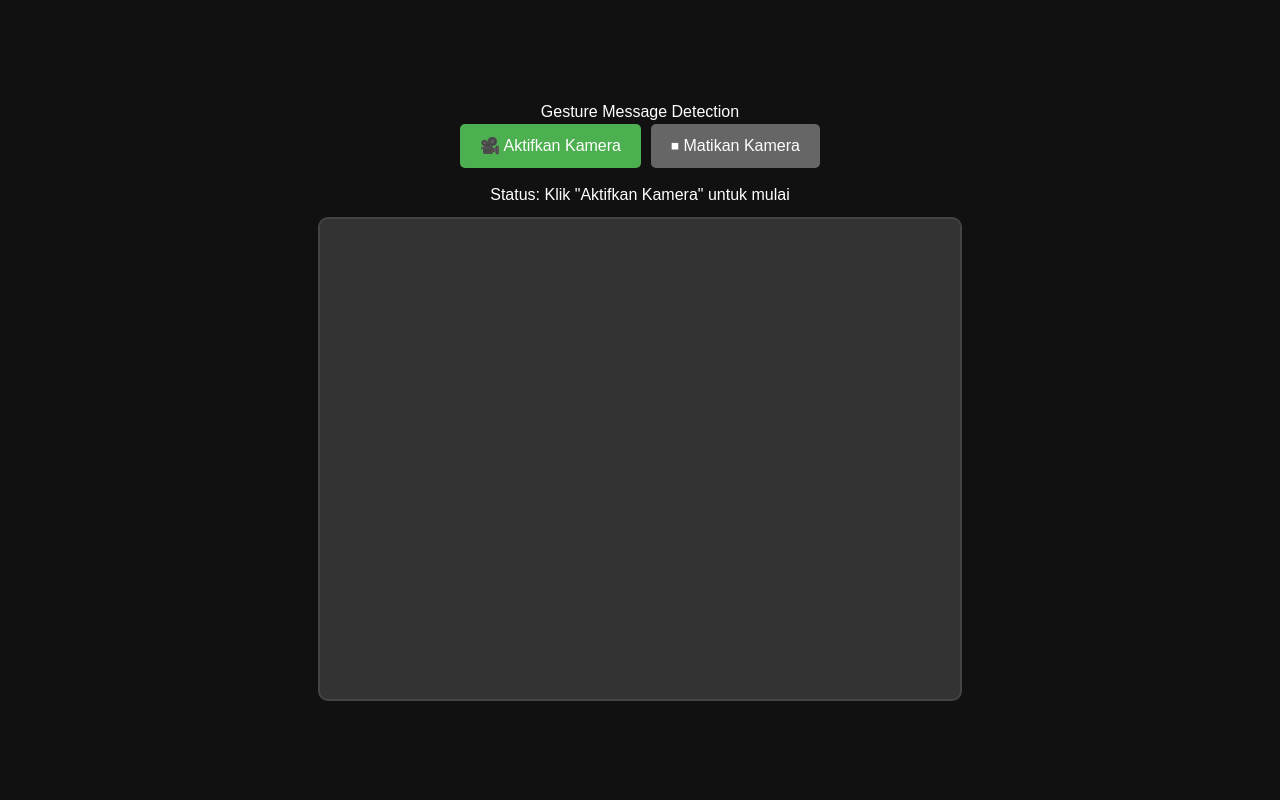
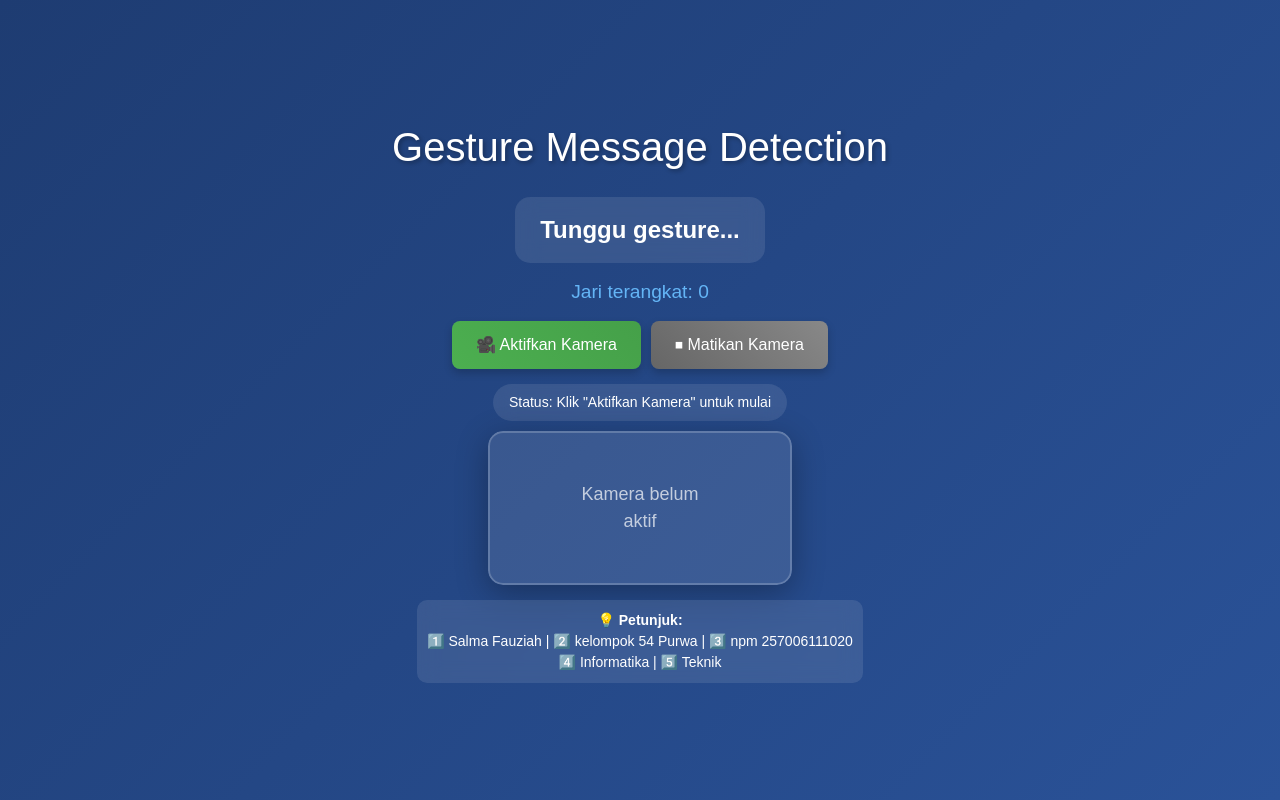
Before and after one commit to mr-koder-cyber/gesture-hand, a Next.js app: page / in a window 1280 px wide. Built offline with nearby package versions, Linux system fonts and the light colour scheme.

Commit message:
fixing again

```diff
--- a/app/page.tsx
+++ b/app/page.tsx
@@ -1,6 +1,11 @@
 'use client';
 
 import React, { useEffect, useRef, useState, useCallback } from 'react';
+import {
+  FilesetResolver,
+  HandLandmarker,
+  HandLandmarkerResult,
+} from '@mediapipe/tasks-vision';
 
 interface VideoElement extends HTMLVideoElement {
   srcObject: MediaStream | null;
@@ -9,6 +14,7 @@ interface VideoElement extends HTMLVideoElement {
 export default function GestureApp() {
   const videoRef = useRef<VideoElement | null>(null);
   const canvasRef = useRef<HTMLCanvasElement | null>(null);
+  const landmarkerRef = useRef<HandLandmarker | null>(null);
   const cameraActiveRef = useRef(false);
 
   const [message, setMessage] = useState('Tunggu gesture...');
@@ -16,11 +22,12 @@ export default function GestureApp() {
     'Klik "Aktifkan Kamera" untuk mulai'
   );
   const [error, setError] = useState('');
+  const [fingerCount, setFingerCount] = useState(0);
 
   const messages = [
     'Salma Fauziah',
-    'Kelompok 54 Purwa',
-    'NPM 257006111020',
+    'kelompok 54 Purwa',
+    'npm 257006111020',
     'Informatika',
     'Teknik',
   ];
@@ -34,80 +41,151 @@ export default function GestureApp() {
     }
     cameraActiveRef.current = false;
     setCameraStatus('Kamera dimatikan');
+    setMessage('Tunggu gesture...');
+    setFingerCount(0);
   }, []);
 
-  // Simulasi deteksi MediaPipe yang sederhana
-  const detectHands = useCallback(async () => {
+  const startLandmarker = useCallback(async () => {
+    const vision = await FilesetResolver.forVisionTasks(
+      'https://cdn.jsdelivr.net/npm/@mediapipe/tasks-vision@latest/wasm'
+    );
+
+    landmarkerRef.current = await HandLandmarker.createFromOptions(vision, {
+      baseOptions: {
+        modelAssetPath:
+          'https://storage.googleapis.com/mediapipe-models/hand_landmarker/hand_landmarker/float16/1/hand_landmarker.task',
+      },
+      numHands: 1,
+      runningMode: 'VIDEO',
+    });
+  }, []);
+
+  const isFingerUp = useCallback(
+    (landmarks: any[], tipIndex: number, pipIndex: number, isThumb = false) => {
+      if (isThumb) {
+        return landmarks[tipIndex].x > landmarks[pipIndex].x;
+      } else {
+        return landmarks[tipIndex].y < landmarks[pipIndex].y;
+      }
+    },
+    []
+  );
+
+  const countFingers = useCallback(
+    (landmarks: any[]) => {
+      let count = 0;
+
+      if (isFingerUp(landmarks, 4, 3, true)) count++;
+      if (isFingerUp(landmarks, 8, 6)) count++;
+      if (isFingerUp(landmarks, 12, 10)) count++;
+      if (isFingerUp(landmarks, 16, 14)) count++;
+      if (isFingerUp(landmarks, 20, 18)) count++;
+
+      return count;
+    },
+    [isFingerUp]
+  );
+
+  const onResults = useCallback(
+    (result: HandLandmarkerResult) => {
       const canvas = canvasRef.current;
       const video = videoRef.current;
-    if (!canvas || !video || !cameraActiveRef.current) return;
-
+      if (!canvas || !video) return;
       const ctx = canvas.getContext('2d');
       if (!ctx) return;
 
       canvas.width = video.videoWidth;
       canvas.height = video.videoHeight;
 
-    // Mirror video
       ctx.save();
       ctx.scale(-1, 1);
       ctx.drawImage(video, -canvas.width, 0, canvas.width, canvas.height);
       ctx.restore();
 
-    // Overlay untuk pesan
-    ctx.fillStyle = 'rgba(0, 0, 0, 0.6)';
-    ctx.fillRect(0, canvas.height - 80, canvas.width, 80);
+      if (result.landmarks && result.landmarks.length > 0) {
+        const lm = result.landmarks[0];
+        const count = countFingers(lm);
+        setFingerCount(count);
 
-    ctx.fillStyle = '#ffffff';
-    ctx.font = 'bold 24px Arial';
-    ctx.textAlign = 'center';
-    ctx.fillText(message, canvas.width / 2, canvas.height - 40);
+        const tips = [4, 8, 12, 16, 20];
 
-    // Simulasi deteksi jari dengan mouse/touch untuk demo
-    // Dalam implementasi asli, ini akan menggunakan MediaPipe
+        tips.forEach((i, index) => {
+          const x = lm[i].x * canvas.width;
+          const y = lm[i].y * canvas.height;
 
-    requestAnimationFrame(detectHands);
-  }, [message]);
+          const isUp =
+            index === 0
+              ? isFingerUp(lm, i, i - 1, true)
+              : isFingerUp(lm, i, i - 2);
 
-  // Simulasi gesture berdasarkan keyboard untuk demo
-  useEffect(() => {
-    const handleKeyPress = (e: KeyboardEvent) => {
-      if (!cameraActiveRef.current) return;
+          if (isUp) {
+            ctx.beginPath();
+            ctx.arc(canvas.width - x, y, 8, 0, 2 * Math.PI);
+            ctx.fillStyle = '#00ff00';
+            ctx.fill();
+            ctx.strokeStyle = '#ffffff';
+            ctx.lineWidth = 2;
+            ctx.stroke();
+          }
+        });
 
-      const num = parseInt(e.key);
-      if (num >= 1 && num <= 5) {
-        setMessage(messages[num - 1]);
+        if (count >= 1 && count <= messages.length) {
+          setMessage(messages[count - 1]);
+        } else if (count === 0) {
+          setMessage('Angkat jari untuk menampilkan pesan');
+        } else {
+          setMessage('Terlalu banyak jari');
         }
-    };
-
-    window.addEventListener('keydown', handleKeyPress);
-    return () => window.removeEventListener('keydown', handleKeyPress);
-  }, [messages]);
+      } else {
+        setMessage('Tunjukkan tangan Anda');
+        setFingerCount(0);
+      }
+    },
+    [messages, countFingers, isFingerUp]
+  );
 
   const startCamera = async () => {
     try {
       setCameraStatus('Meminta izin kamera...');
       setError('');
-
       const stream = await navigator.mediaDevices.getUserMedia({
         video: {
-          width: { ideal: 640 },
-          height: { ideal: 480 },
+          width: { ideal: 1280 },
+          height: { ideal: 720 },
           facingMode: 'user',
         },
         audio: false,
       });
-
       if (!videoRef.current) return;
-
       videoRef.current.srcObject = stream;
       await videoRef.current.play();
 
       cameraActiveRef.current = true;
-      setCameraStatus('Kamera aktif - Tekan angka 1-5 untuk demo');
+      setCameraStatus('Kamera aktif - Deteksi jari siap');
 
-      // Start detection loop
-      detectHands();
+      await startLandmarker();
+
+      const onFrame = async () => {
+        if (
+          !cameraActiveRef.current ||
+          !landmarkerRef.current ||
+          !videoRef.current
+        )
+          return;
+
+        try {
+          const result = await landmarkerRef.current.detectForVideo(
+            videoRef.current,
+            performance.now()
+          );
+          if (result) onResults(result);
+        } catch (err) {
+          console.error('Detection error:', err);
+        }
+
+        requestAnimationFrame(onFrame);
+      };
+      onFrame();
     } catch (e: any) {
       stopCamera();
       setError(`Error kamera: ${e.message}`);
@@ -127,27 +205,75 @@ export default function GestureApp() {
         flexDirection: 'column',
         alignItems: 'center',
         justifyContent: 'center',
-        background: '#111',
+        background: 'linear-gradient(135deg, #1e3c72, #2a5298)',
         color: '#fff',
         textAlign: 'center',
         padding: 20,
+        fontFamily: 'Arial, sans-serif',
       }}
     >
-      <h1>Gesture Message Detection</h1>
+      <h1
+        style={{
+          marginBottom: 20,
+          fontSize: '2.5rem',
+          textShadow: '2px 2px 4px rgba(0,0,0,0.3)',
+        }}
+      >
+        Gesture Message Detection
+      </h1>
 
-      <div style={{ marginBottom: 15 }}>
+      <div
+        style={{
+          marginBottom: 15,
+          padding: '15px 25px',
+          background: 'rgba(255,255,255,0.1)',
+          borderRadius: '15px',
+          backdropFilter: 'blur(10px)',
+          fontSize: '1.5rem',
+          fontWeight: 'bold',
+          minHeight: '60px',
+          display: 'flex',
+          alignItems: 'center',
+          justifyContent: 'center',
+        }}
+      >
+        {message}
+      </div>
+
+      <div
+        style={{
+          marginBottom: 15,
+          fontSize: '1.2rem',
+          color: '#64b5f6',
+        }}
+      >
+        Jari terangkat: {fingerCount}
+      </div>
+
+      <div
+        style={{
+          marginBottom: 15,
+          display: 'flex',
+          gap: 10,
+          flexWrap: 'wrap',
+          justifyContent: 'center',
+        }}
+      >
         <button
           onClick={startCamera}
           disabled={cameraActiveRef.current}
           style={{
-            padding: '10px 20px',
-            marginRight: 10,
+            padding: '12px 24px',
             fontSize: '16px',
-            backgroundColor: cameraActiveRef.current ? '#666' : '#4CAF50',
+            border: 'none',
+            borderRadius: '8px',
+            background: cameraActiveRef.current
+              ? 'linear-gradient(45deg, #666, #888)'
+              : 'linear-gradient(45deg, #4CAF50, #45a049)',
             color: 'white',
-            border: 'none',
-            borderRadius: '5px',
             cursor: cameraActiveRef.current ? 'not-allowed' : 'pointer',
+            transition: 'all 0.3s ease',
+            boxShadow: '0 4px 8px rgba(0,0,0,0.2)',
           }}
         >
           🎥 Aktifkan Kamera
@@ -157,29 +283,68 @@ export default function GestureApp() {
           onClick={stopCamera}
           disabled={!cameraActiveRef.current}
           style={{
-            padding: '10px 20px',
+            padding: '12px 24px',
             fontSize: '16px',
-            backgroundColor: !cameraActiveRef.current ? '#666' : '#f44336',
+            border: 'none',
+            borderRadius: '8px',
+            background: !cameraActiveRef.current
+              ? 'linear-gradient(45deg, #666, #888)'
+              : 'linear-gradient(45deg, #f44336, #da190b)',
             color: 'white',
-            border: 'none',
-            borderRadius: '5px',
             cursor: !cameraActiveRef.current ? 'not-allowed' : 'pointer',
+            transition: 'all 0.3s ease',
+            boxShadow: '0 4px 8px rgba(0,0,0,0.2)',
           }}
         >
           ⏹ Matikan Kamera
         </button>
       </div>
 
-      <div style={{ marginBottom: 10 }}>Status: {cameraStatus}</div>
+      <div
+        style={{
+          marginBottom: 10,
+          padding: '8px 16px',
+          background: 'rgba(255,255,255,0.1)',
+          borderRadius: '20px',
+          backdropFilter: 'blur(10px)',
+          fontSize: '14px',
+        }}
+      >
+        Status: {cameraStatus}
+      </div>
 
       {error && (
-        <div style={{ color: 'red', marginBottom: 10 }}>Error: {error}</div>
+        <div
+          style={{
+            color: '#ff6b6b',
+            marginBottom: 10,
+            padding: '8px 16px',
+            background: 'rgba(255,107,107,0.1)',
+            borderRadius: '8px',
+            border: '1px solid rgba(255,107,107,0.3)',
+          }}
+        >
+          Error: {error}
+        </div>
       )}
 
-      <div style={{ position: 'relative' }}>
+      <div
+        style={{
+          position: 'relative',
+          display: 'flex',
+          justifyContent: 'center',
+          alignItems: 'center',
+          maxWidth: '100%',
+          borderRadius: '15px',
+          overflow: 'hidden',
+          boxShadow: '0 8px 32px rgba(0,0,0,0.3)',
+        }}
+      >
         <video
           ref={videoRef}
-          style={{ display: 'none' }}
+          style={{
+            display: 'none',
+          }}
           playsInline
           muted
         />
@@ -187,28 +352,53 @@ export default function GestureApp() {
         <canvas
           ref={canvasRef}
           style={{
-            backgroundColor: cameraActiveRef.current ? 'transparent' : '#333',
-            borderRadius: '10px',
+            backgroundColor: cameraActiveRef.current
+              ? 'transparent'
+              : 'rgba(255,255,255,0.1)',
+            borderRadius: '15px',
             maxWidth: '100%',
-            border: '2px solid #444',
+            maxHeight: '60vh',
+            border: '2px solid rgba(255,255,255,0.2)',
           }}
-          width={640}
-          height={480}
         />
+
+        {!cameraActiveRef.current && (
+          <div
+            style={{
+              position: 'absolute',
+              top: '50%',
+              left: '50%',
+              transform: 'translate(-50%, -50%)',
+              color: 'rgba(255,255,255,0.7)',
+              fontSize: '18px',
+            }}
+          >
+            Kamera belum aktif
+          </div>
+        )}
       </div>
 
-      {cameraActiveRef.current && (
       <div
         style={{
           marginTop: 15,
           padding: '10px',
           background: 'rgba(255,255,255,0.1)',
-            borderRadius: '5px',
+          borderRadius: '10px',
+          backdropFilter: 'blur(10px)',
+          fontSize: '14px',
+          maxWidth: '600px',
         }}
       >
-          Demo: Tekan angka 1-5 di keyboard untuk mengganti pesan
+        <div>
+          💡 <strong>Petunjuk:</strong>
         </div>
-      )}
+        <div>
+          1️⃣ {messages[0]} | 2️⃣ {messages[1]} | 3️⃣ {messages[2]}
+        </div>
+        <div>
+          4️⃣ {messages[3]} | 5️⃣ {messages[4]}
+        </div>
+      </div>
     </div>
   );
 }
```
Lines whose indentation alone changed are shown as unchanged.
